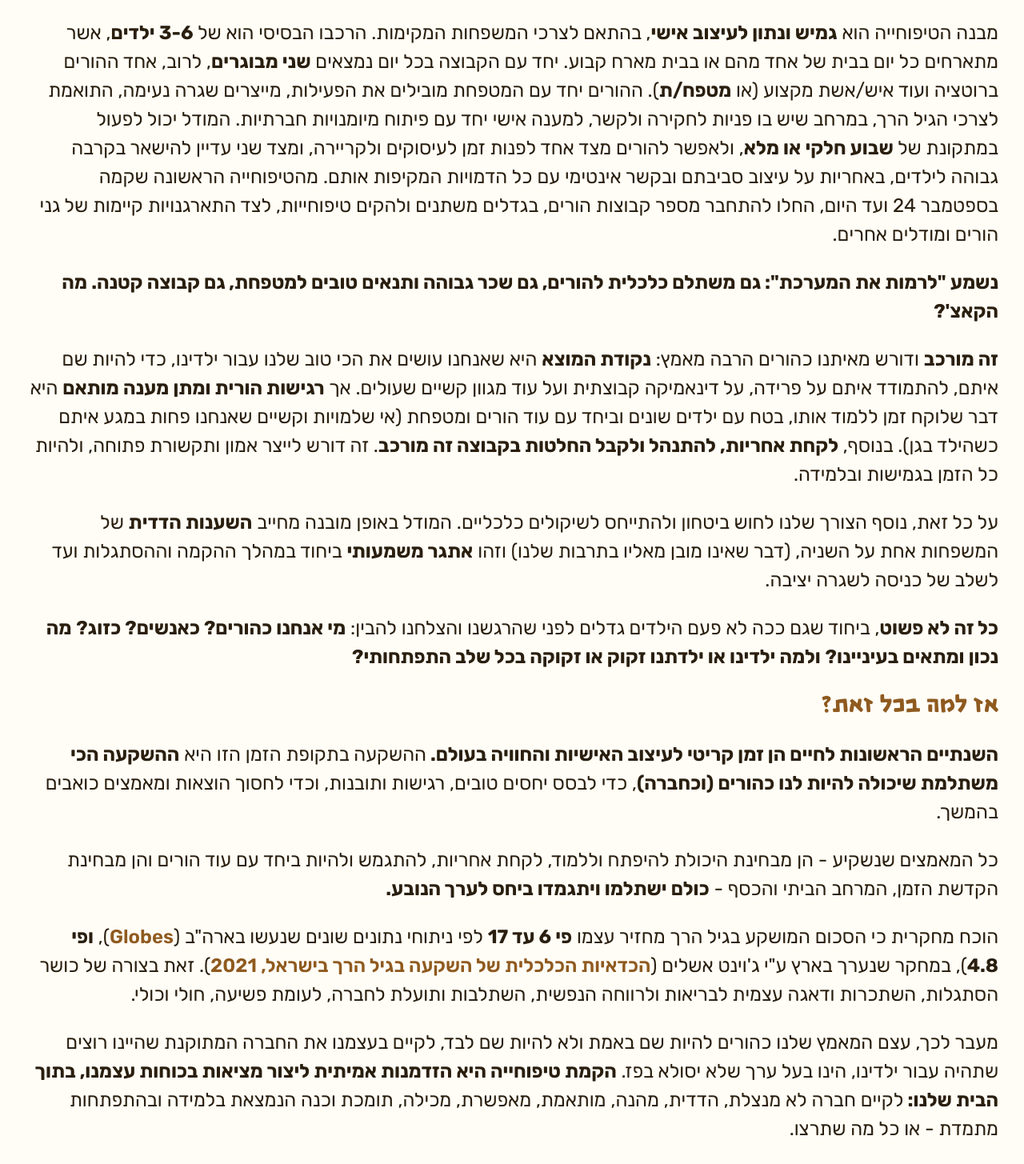
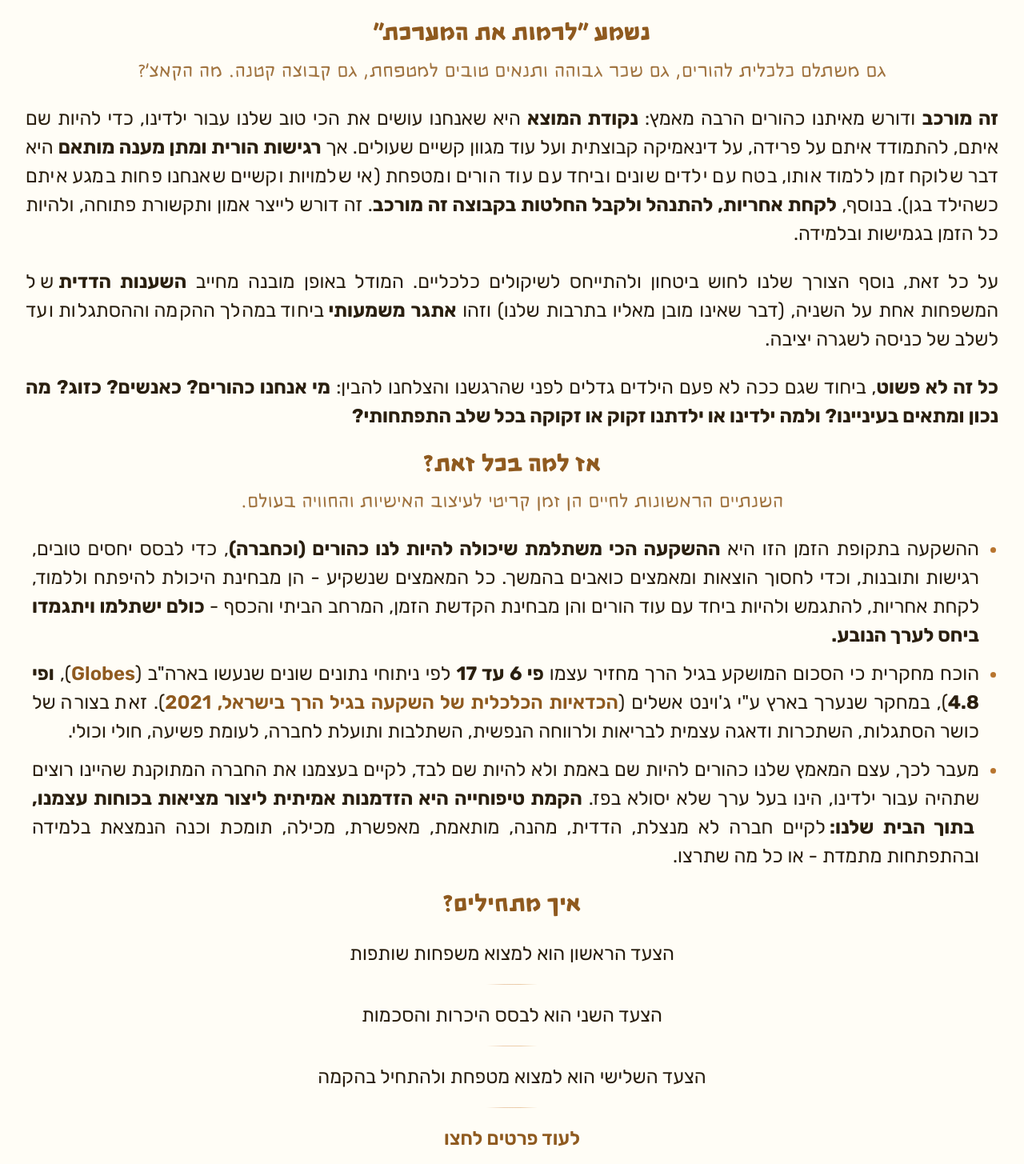
Before and after one commit to Aviv-Ratzon/tslil-website, a Next.js app: page / in a window 1280 px wide. Shown: the part 1280-2735 px from the top of the page at 80% size. Built offline with nearby package versions, Linux system fonts and the light colour scheme.

Commit message:
more changes

```diff
--- a/components/about-content.tsx
+++ b/components/about-content.tsx
@@ -5,7 +5,7 @@ import { aboutPage } from "@/lib/content";
 
 function AboutParagraph({ paragraph }: { paragraph: RichParagraphType }) {
   return (
-    <p className="text-lg leading-9 text-ink">
+    <p className="text-justify text-lg leading-9 text-ink">
       <RichParagraph paragraph={paragraph} />
     </p>
   );
@@ -48,7 +48,7 @@ export function AboutContent() {
       </AboutSection>
 
       <AboutSection id={goals.id} title={goals.title}>
-        <ol className="list-decimal space-y-4 ps-6 text-lg leading-9 text-ink marker:font-semibold marker:text-brand">
+        <ol className="list-decimal space-y-4 ps-6 text-justify text-lg leading-9 text-ink marker:font-semibold marker:text-brand">
           {goals.items.map((item, index) => (
             <AboutListItem key={index} item={item} />
           ))}
@@ -57,7 +57,7 @@ export function AboutContent() {
 
       <AboutSection id={method.id} title={method.title}>
         {method.intro ? <AboutParagraph paragraph={method.intro} /> : null}
-        <ul className="list-disc space-y-4 ps-6 text-lg leading-9 text-ink marker:text-brand">
+        <ul className="list-disc space-y-4 ps-6 text-justify text-lg leading-9 text-ink marker:text-brand">
           {method.core.map((item, index) => (
             <AboutListItem key={index} item={item} />
           ))}
@@ -65,7 +65,7 @@ export function AboutContent() {
         {method.subsections.map((section) => (
           <div key={section.title}>
             <h3 className="font-display text-xl font-semibold text-brand-darker">{section.title}</h3>
-            <ol className="mt-4 list-decimal space-y-4 ps-6 text-lg leading-9 text-ink marker:font-semibold marker:text-brand">
+            <ol className="mt-4 list-decimal space-y-4 ps-6 text-justify text-lg leading-9 text-ink marker:font-semibold marker:text-brand">
               {section.items.map((item, index) => (
                 <AboutListItem key={index} item={item} />
               ))}
@@ -75,7 +75,7 @@ export function AboutContent() {
       </AboutSection>
 
       <AboutSection id={technical.id} title={technical.title}>
-        <ul className="list-disc space-y-4 ps-6 text-lg leading-9 text-ink marker:text-brand">
+        <ul className="list-disc space-y-4 ps-6 text-justify text-lg leading-9 text-ink marker:text-brand">
           {technical.items.map((item, index) => (
             <AboutListItem key={index} item={item} />
           ))}
--- a/components/faq-accordion.tsx
+++ b/components/faq-accordion.tsx
@@ -11,7 +11,7 @@ function FaqBulletList({ bullets }: { bullets: string[] }) {
   return (
     <ul className="list-disc space-y-4 ps-6 marker:text-brand">
       {bullets.map((bullet, index) => (
-        <li key={index} className="pe-2 leading-7 text-ink">
+        <li key={index} className="pe-2 text-justify leading-7 text-ink">
           {bullet}
         </li>
       ))}
@@ -59,13 +59,13 @@ function isBulletsAnswer(
 
 function FaqAnswerContent({ answer }: { answer: FaqAnswer }) {
   if (typeof answer === "string") {
-    return <p className="leading-7 text-ink">{answer}</p>;
+    return <p className="text-justify leading-7 text-ink">{answer}</p>;
   }
 
   if (isExpandAnswer(answer)) {
     return (
       <div className="space-y-1">
-        <p className="leading-7 text-ink">{answer.intro}</p>
+        <p className="text-justify leading-7 text-ink">{answer.intro}</p>
         <FaqExpandable label={answer.expand.label} bullets={answer.expand.bullets} />
       </div>
     );
@@ -74,7 +74,7 @@ function FaqAnswerContent({ answer }: { answer: FaqAnswer }) {
   if (isBulletsAnswer(answer)) {
     return (
       <div className="space-y-4">
-        {answer.intro ? <p className="leading-7 text-ink">{answer.intro}</p> : null}
+        {answer.intro ? <p className="text-justify leading-7 text-ink">{answer.intro}</p> : null}
         <FaqBulletList bullets={answer.bullets} />
         {answer.note ? (
           <p className="text-sm leading-7 text-muted">
--- a/components/hero-section.tsx
+++ b/components/hero-section.tsx
@@ -14,7 +14,7 @@ export function HeroSection() {
             <span className="inline-flex text-sm font-bold tracking-[0.18em] text-leaf-dark">
               בקצרה
             </span>
-            <div className="space-y-5 font-display text-1xl font-semibold leading-tight text-brand-darker sm:text-3xl">
+            <div className="space-y-5 text-justify font-display text-1xl font-semibold leading-tight text-brand-darker sm:text-3xl">
               הטיפוחייה היא מודל עבור הורים שרוצים לקחת אחריות על חינוך ילדיהם בגיל הרך. זוהי דרך עבור קבוצת הורים לחבור יחדיו ולייצר מסגרת מותאמת התפתחותית וברת קיימא במקום האלטרנטיבות הקיימות - מעונות עמוסים, מטפלת פרטית יקרה או להישאר לבד בבית
             </div>
             <div className="mt-9 flex flex-wrap gap-3">
--- a/components/rich-text.tsx
+++ b/components/rich-text.tsx
@@ -1,4 +1,5 @@
 import Link from "next/link";
+import { cn } from "@/lib/utils";
 import type { ContentTextSegment, RichContentBlock, RichParagraph } from "@/lib/content";
 
 export function RichText({ segments }: { segments: ContentTextSegment[] }) {
@@ -47,20 +48,60 @@ export function RichContentBody({ blocks }: { blocks: RichContentBlock[] }) {
       {blocks.map((block, index) => {
         if (block.type === "heading") {
           return (
-            <h3
+            <div
               key={index}
-              className="font-display text-2xl font-semibold leading-tight text-brand-darker sm:text-3xl"
+              className={cn(
+                block.align === "center" ? "text-center" : undefined,
+                block.spacingBefore === "lg" && "mt-14 sm:mt-16",
+              )}
             >
-              {block.text}
-            </h3>
+              <h3 className="font-display text-2xl font-semibold leading-tight text-brand-darker sm:text-3xl">
+                {block.text}
+              </h3>
+              {block.subtitle ? (
+                <p className="mt-3 font-display text-xl font-normal leading-snug text-brand-darker/85 sm:text-2xl">
+                  {block.subtitle}
+                </p>
+              ) : null}
+            </div>
           );
         }
 
         if (block.type === "bullets") {
+          const isCentered = block.align === "center";
+          const isSteps = block.variant === "steps";
+
+          if (isCentered && isSteps) {
+            return (
+              <div key={index} className="mx-auto max-w-2xl space-y-5 text-center">
+                {block.items.map((item, itemIndex) => (
+                  <div key={itemIndex}>
+                    {itemIndex > 0 ? <div className="soft-divider mx-auto my-5 w-16" aria-hidden /> : null}
+                    <p className="text-xl leading-9 text-ink sm:text-2xl">
+                      <RichParagraph paragraph={item} />
+                    </p>
+                  </div>
+                ))}
+              </div>
+            );
+          }
+
+          if (isCentered) {
+            return (
+              <div key={index} className="mx-auto max-w-2xl space-y-4 text-center">
+                {block.items.map((item, itemIndex) => (
+                  <p key={itemIndex} className="text-xl leading-9 text-ink sm:text-2xl">
+                    <RichParagraph paragraph={item} />
+                  </p>
+                ))}
+              </div>
+            );
+          }
+
           return (
             <ul key={index} className="list-disc space-y-3 ps-6 marker:text-brand-dark">
               {block.items.map((item, itemIndex) => (
-                <li key={itemIndex} className="pe-2 text-xl leading-9 text-ink sm:text-2xl">
+                <li key={itemIndex} className="pe-2 text-justify text-xl leading-9 text-ink sm:text-2xl">
                   <RichParagraph paragraph={item} />
                 </li>
               ))}
@@ -69,7 +110,13 @@ export function RichContentBody({ blocks }: { blocks: RichContentBlock[] }) {
         }
 
         return (
-          <p key={index} className="text-xl font-normal leading-9 text-ink sm:text-2xl">
+          <p
+            key={index}
+            className={cn(
+              "text-xl font-normal leading-9 text-ink sm:text-2xl",
+              block.align === "center" ? "text-center" : "text-justify",
+            )}
+          >
             <RichParagraph paragraph={block.text} />
           </p>
         );
--- a/components/site.tsx
+++ b/components/site.tsx
@@ -78,7 +78,7 @@ export function SectionHeader({ eyebrow, title, children, align = "center" }: {
     <div className={cn("max-w-3xl", align === "center" ? "mx-auto text-center" : "text-right")}>
       {eyebrow ? <p className="text-sm font-bold tracking-[0.18em] text-leaf-dark">{eyebrow}</p> : null}
       <h2 className="mt-3 font-display text-4xl font-bold tracking-tight text-brand-darker sm:text-5xl">{title}</h2>
-      {children ? <div className="mt-5 text-lg leading-9 text-ink">{children}</div> : null}
+      {children ? <div className="mt-5 text-justify text-lg leading-9 text-ink">{children}</div> : null}
     </div>
   );
 }
@@ -94,7 +94,7 @@ export function ServiceCard({ service }: { service: { title: string; description
         <Leaf className="h-5 w-5" aria-hidden />
       </div>
       <h3 className="font-display text-2xl font-semibold text-brand-darker">{service.title}</h3>
-      <p className="mt-3 leading-7 text-ink">{service.description}</p>
+      <p className="mt-3 text-justify leading-7 text-ink">{service.description}</p>
       <dl className="mt-6 space-y-3 text-sm text-muted">
         <div>
           <dt className="font-semibold text-ink">למי זה מתאים</dt>
@@ -137,8 +137,8 @@ export function ProfileCard({
         )}
       </div>
       <h3 className="mt-6 font-display text-3xl font-semibold text-brand-darker">{provider.name}</h3>
-      <p className="mt-4 leading-7 text-leaf-dark">{provider.credentials}</p>
-      <p className="mt-4 leading-7 text-muted">{provider.story}</p>
+      <p className="mt-4 text-justify leading-7 text-leaf-dark">{provider.credentials}</p>
+      <p className="mt-4 text-justify leading-7 text-muted">{provider.story}</p>
     </Card>
   );
 }
--- a/components/text-block.tsx
+++ b/components/text-block.tsx
@@ -63,7 +63,7 @@ function NumberedListContent({ content }: { content: NumberedListBlock }) {
 
   return (
     <div className="space-y-5">
-      <ol className="list-decimal space-y-4 ps-6 marker:font-semibold marker:text-brand">
+      <ol className="list-decimal space-y-4 ps-6 text-justify marker:font-semibold marker:text-brand">
         {content.items.map((item, index) => (
           <li key={index} className="pe-2 whitespace-pre-line">
             <ListItemContent item={item} />
@@ -71,7 +71,7 @@ function NumberedListContent({ content }: { content: NumberedListBlock }) {
         ))}
       </ol>
       {content.closing ? (
-        <p className={closingClassName}>
+        <p className={closingClassName ? `${closingClassName} text-justify` : "text-justify"}>
           {typeof content.closing === "string" ? content.closing : <RichParagraph paragraph={content.closing} />}
         </p>
       ) : null}
--- a/lib/content.ts
+++ b/lib/content.ts
@@ -4,9 +4,9 @@ export type ContentTextSegment = { text: string; bold?: boolean; href?: string }
 export type RichParagraph = string | ContentTextSegment[];
 
 export type RichContentBlock =
-  | { type: "heading"; text: string }
-  | { type: "paragraph"; text: RichParagraph }
-  | { type: "bullets"; items: RichParagraph[] };
+  | { type: "heading"; text: string; subtitle?: string; align?: "center" | "start"; spacingBefore?: "lg" }
+  | { type: "paragraph"; text: RichParagraph; align?: "center" | "start" }
+  | { type: "bullets"; items: RichParagraph[]; align?: "center" | "start"; variant?: "disc" | "steps" };
 
 /** Rich page copy: headings, paragraphs, and bullet lists. */
 export type RichTextBody = RichContentBlock[];
--- a/lib/content/hero-what-is-body.ts
+++ b/lib/content/hero-what-is-body.ts
@@ -4,9 +4,9 @@ import type { RichContentBlock } from "@/lib/content";
  * "מה היא הטיפוחייה?" — body copy.
  *
  * Block types:
- * - { type: "heading", text: "..." }
+ * - { type: "heading", text: "...", subtitle?: "...", align?: "center" | "start" }
  * - { type: "paragraph", text: "..." } or text: [{ text: "...", bold: true }, { text: "...", href: "/contact" }]
- * - { type: "bullets", items: ["...", [...segments]] }
+ * - { type: "bullets", items: ["...", [...segments]], align?: "center", variant?: "steps" }
  */
 export const heroWhatIsBody: RichContentBlock[] = [
   {
@@ -34,33 +34,11 @@ export const heroWhatIsBody: RichContentBlock[] = [
     ],
   },
   {
-    type: "paragraph",
-    text: [
-      { text: "מבנה הטיפוחייה הוא " },
-      { text: "גמיש ונתון לעיצוב אישי", bold: true },
-      { text: ", בהתאם לצרכי המשפחות המקימות. הרכבו הבסיסי הוא של " },
-      { text: "3-6 ילדים", bold: true },
-      { text: ", אשר מתארחים כל יום בבית של אחד מהם או בבית מארח קבוע. יחד עם הקבוצה בכל יום נמצאים " },
-      { text: "שני מבוגרים", bold: true },
-      { text: ", לרוב, אחד ההורים ברוטציה ועוד איש/אשת מקצוע (או " },
-      { text: "מטפח/ת", bold: true },
-      {
-        text: "). ההורים יחד עם המטפחת מובילים את הפעילות, מייצרים שגרה נעימה, התואמת לצרכי הגיל הרך, במרחב שיש בו פניות לחקירה ולקשר, למענה אישי יחד עם פיתוח מיומנויות חברתיות. המודל יכול לפעול במתקונת של ",
-      },
-      { text: "שבוע חלקי או מלא", bold: true },
-      {
-        text: ", ולאפשר להורים מצד אחד לפנות זמן לעיסוקים ולקריירה, ומצד שני עדיין להישאר בקרבה גבוהה לילדים, באחריות על עיצוב סביבתם ובקשר אינטימי עם כל הדמויות המקיפות אותם. מהטיפוחייה הראשונה שקמה בספטמבר 24 ועד היום, החלו להתחבר מספר קבוצות הורים, בגדלים משתנים ולהקים טיפוחייות, לצד התארגנויות קיימות של גני הורים ומודלים אחרים.",
-      },
-    ],
-  },
-  {
-    type: "paragraph",
-    text: [
-      {
-        text: 'נשמע "לרמות את המערכת": גם משתלם כלכלית להורים, גם שכר גבוהה ותנאים טובים למטפחת, גם קבוצה קטנה. מה הקאצ\'?',
-        bold: true,
-      },
-    ],
+    type: "heading",
+    text: 'נשמע "לרמות את המערכת"',
+    subtitle:
+      "גם משתלם כלכלית להורים, גם שכר גבוהה ותנאים טובים למטפחת, גם קבוצה קטנה. מה הקאצ'?",
+    align: "center",
   },
   {
     type: "paragraph",
@@ -111,14 +89,16 @@ export const heroWhatIsBody: RichContentBlock[] = [
     ],
   },
 
-  { type: "heading", text: "אז למה בכל זאת?" },
   {
-    type: "paragraph",
-    text: [
+    type: "heading",
+    text: "אז למה בכל זאת?",
+    subtitle: "השנתיים הראשונות לחיים הן זמן קריטי לעיצוב האישיות והחוויה בעולם.",
+    align: "center",
+  },
   {
-        text: "השנתיים הראשונות לחיים הן זמן קריטי לעיצוב האישיות והחוויה בעולם. ",
-        bold: true,
-      },
+    type: "bullets",
+    items: [
+      [
         { text: "ההשקעה בתקופת הזמן הזו היא " },
         {
           text: "ההשקעה הכי משתלמת שיכולה להיות לנו כהורים (וכחברה)",
@@ -127,18 +107,12 @@ export const heroWhatIsBody: RichContentBlock[] = [
         {
           text: ", כדי לבסס יחסים טובים, רגישות ותובנות, וכדי לחסוך הוצאות ומאמצים כואבים בהמשך.",
         },
-    ],
+        {
+          text: " כל המאמצים שנשקיע - הן מבחינת היכולת להיפתח וללמוד, לקחת אחריות, להתגמש ולהיות ביחד עם עוד הורים והן מבחינת הקדשת הזמן, המרחב הביתי והכסף - ",
         },
-  {
-    type: "paragraph",
-    text: [
-      { text: "כל המאמצים שנשקיע - הן מבחינת היכולת להיפתח וללמוד, לקחת אחריות, להתגמש ולהיות ביחד עם עוד הורים והן מבחינת הקדשת הזמן, המרחב הביתי והכסף - " },
         { text: "כולם ישתלמו ויתגמדו ביחס לערך הנובע.", bold: true },
       ],
-  },
-  {
-    type: "paragraph",
-    text: [
+      [
         { text: "הוכח מחקרית כי הסכום המושקע בגיל הרך מחזיר עצמו " },
         { text: "פי 6 עד 17", bold: true },
         { text: " לפי ניתוחי נתונים שונים שנעשו בארה\"ב (" },
@@ -158,10 +132,7 @@ export const heroWhatIsBody: RichContentBlock[] = [
           text: "זאת בצורה של כושר הסתגלות, השתכרות ודאגה עצמית לבריאות ולרווחה הנפשית, השתלבות ותועלת לחברה, לעומת פשיעה, חולי וכולי.",
         },
       ],
-  },
-  {
-    type: "paragraph",
-    text: [
+      [
         {
           text: "מעבר לכך, עצם המאמץ שלנו כהורים להיות שם באמת ולא להיות שם לבד, לקיים בעצמנו את החברה המתוקנת שהיינו רוצים שתהיה עבור ילדינו, הינו בעל ערך שלא יסולא בפז. ",
         },
@@ -173,25 +144,28 @@ export const heroWhatIsBody: RichContentBlock[] = [
           text: "לקיים חברה לא מנצלת, הדדית, מהנה, מותאמת, מאפשרת, מכילה, תומכת וכנה הנמצאת בלמידה ובהתפתחות מתמדת - או כל מה שתרצו.",
         },
       ],
+    ],
   },
 
-  { type: "heading", text: "איך מתחילים?" },
+  { type: "heading", text: "איך מתחילים?", align: "center" },
   {
     type: "bullets",
+    align: "center",
+    variant: "steps",
     items: [
-      "הצעד הראשון הוא למצוא משפחות שותפות,",
-      "הצעד השני הוא לבסס היכרות והסכמות.",
+      "הצעד הראשון הוא למצוא משפחות שותפות",
+      "הצעד השני הוא לבסס היכרות והסכמות",
+      "הצעד השלישי הוא למצוא מטפחת ולהתחיל בהקמה",
       [
-        { text: "הצעד השלישי הוא למצוא מטפחת ולהתחיל בהקמה. " },
-        { text: "לעוד פרטים לחצו", href: "/contact" },
-        { text: ".." },
+        { text: "לעוד פרטים לחצו", href: "/about" },
       ],
     ],
   },
 
-  { type: "heading", text: "ואיך מתמודדים עם המורכבות?" },
+  { type: "heading", text: "ואיך מתמודדים עם המורכבות?", align: "center", spacingBefore: "lg" },
   {
     type: "paragraph",
+    align: "center",
     text: [{ text: "בשביל זה אנחנו פה", bold: true }],
   },
   {
```
Lines whose indentation alone changed are shown as unchanged.
